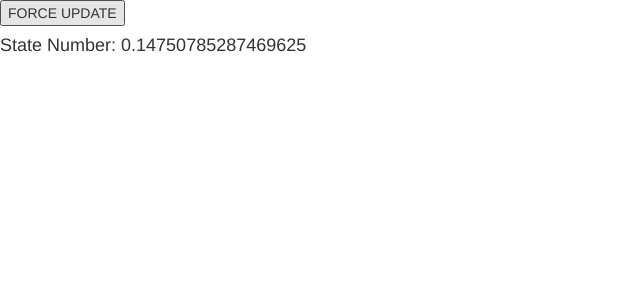
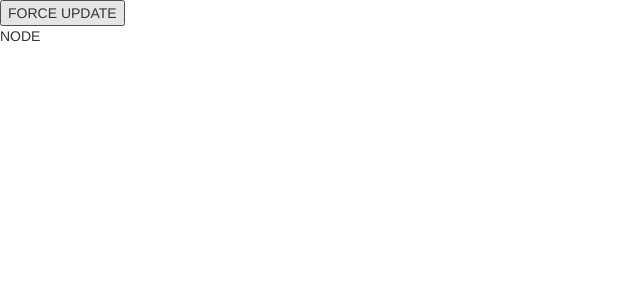
Before and after one commit to bkate/ReactLearning, a React app: page / in a window 1280 px wide. Shown: the top 300 px of the page, without its empty margins (0-640 px from the left). Built offline with nearby package versions, Linux system fonts and the light colour scheme.

Commit message:
find element using reactDom : tutorialspoint

```diff
--- a/App.js
+++ b/App.js
@@ -3,19 +3,18 @@ import ReactDOM from "react-dom";
 class App extends React.Component {
     constructor(){
         super();
-        this.forceUpdateHandler = this.forceUpdateHandler.bind(this);
-    }
-
-
-    forceUpdateHandler(){
-        this.forceUpdate();
+        this.findMyDivNodeHandler = this.findMyDivNodeHandler.bind(this);
+    };
+    findMyDivNodeHandler(){
+        var myDiv = document.getElementById("myDiv");
+        ReactDOM.findDOMNode(myDiv).style.color = 'red';
     };
 
      render() {
         return(
             <div>
-                <button onClick={this.forceUpdateHandler}>FORCE UPDATE</button>
-                <h4>State Number: {Math.random()}</h4>
+                <button onClick={this.findMyDivNodeHandler}>FORCE UPDATE</button>
+                <div id="myDiv">NODE</div>
             </div>
         );
     }
```
